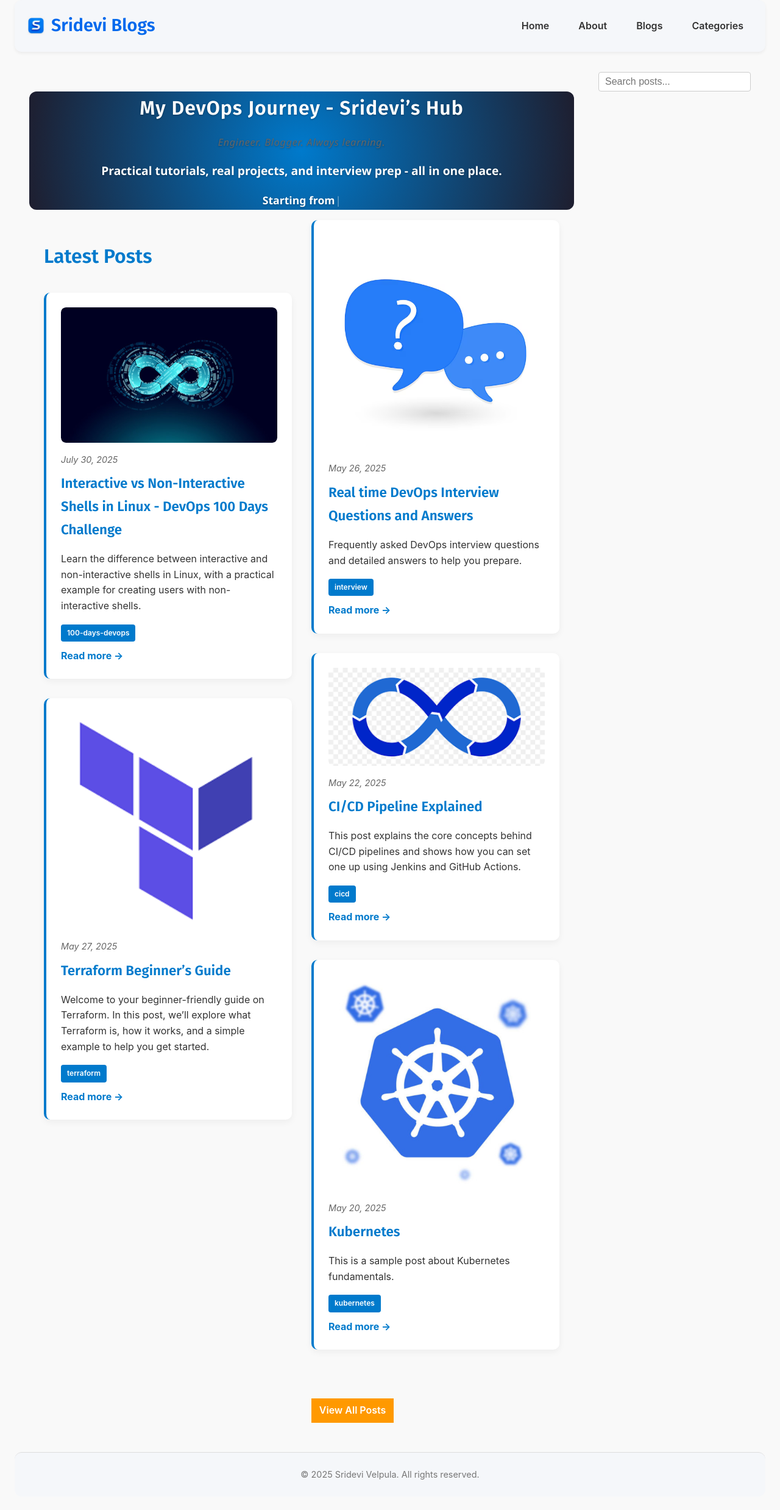
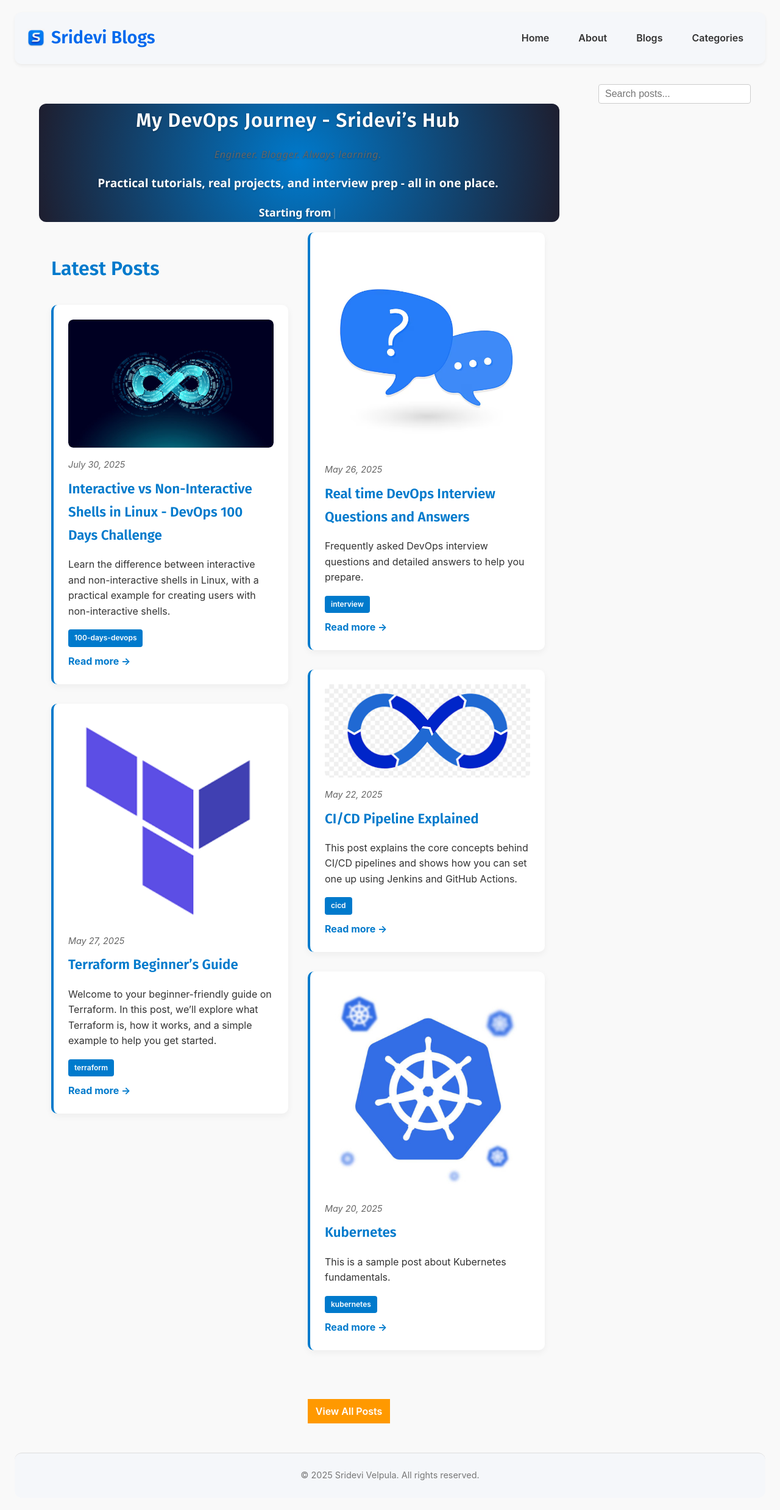
Before and after one commit to srideviblogs/srideviblogs.github.io, a Jekyll site: the page built from index.md, in a window 1280 px wide. Shown: the whole page at 61% size. Built offline with Jekyll 4.4.1, drawn with Linux system fonts in a browser that asks for light colours; before the commit the page ends 2454 px from its top, so only the background shows below that.

Commit message:
Update custom.css

```diff
--- a/assets/css/custom.css
+++ b/assets/css/custom.css
@@ -30,8 +30,7 @@ body {
   color: #333;
   background-color: #f9f9f9;
   margin: 0;
-  padding-left: 24px;
-  padding-right: 24px;
+  padding: 20px 24px;
   -webkit-font-smoothing: antialiased;
   -moz-osx-font-smoothing: grayscale;
 }
@@ -119,7 +118,7 @@ header.site-header {
   background: radial-gradient(circle at center, #007acc, #1e1e2f);
   color: white;
   text-align: center;
-  padding-left: 24px;
+  padding-left: 20px;
   padding-right: 24px;
   border-radius: 12px;
   width: 100%;
@@ -267,7 +266,7 @@ header.site-header {
   justify-content: flex-start;
   align-items: flex-start;
   width: 100%;
-  padding-left: 24px;
+  padding-left: 20px;
   padding-right: 24px;
   gap: 40px;
   box-sizing: border-box;
@@ -277,6 +276,8 @@ header.site-header {
 .main-content {
   width: 100%;
   box-sizing: border-box;
+  padding-left: 20px;
+  padding-right: 24px;
 }
 
 /* Right sidebar */
@@ -550,7 +551,7 @@ header.site-header {
 .alt-posts-section {
   width: 100%;
   margin: 0 auto;
-  padding-left: 24px;
+  padding-left: 20px;
   padding-right: 24px;
 
   /* Masonry columns */
@@ -823,7 +824,7 @@ code {
 .simple-blog-list {
   width: 100%;
   margin: 0 auto;
-  padding-left: 24px;
+  padding-left: 20px;
   padding-right: 24px;
   box-sizing: border-box;
 }
@@ -879,7 +880,7 @@ code {
   .welcome-intro,
   .alt-posts-section,
   .simple-blog-list {
-    padding-left: 24px;
+    padding-left: 20px;
     padding-right: 24px;
   }
 }
```
